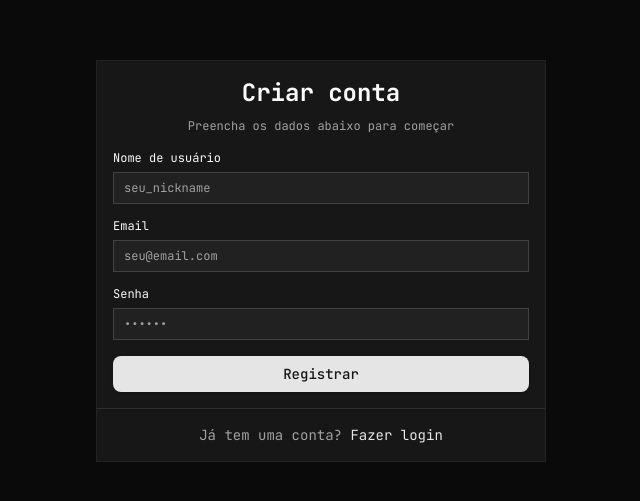
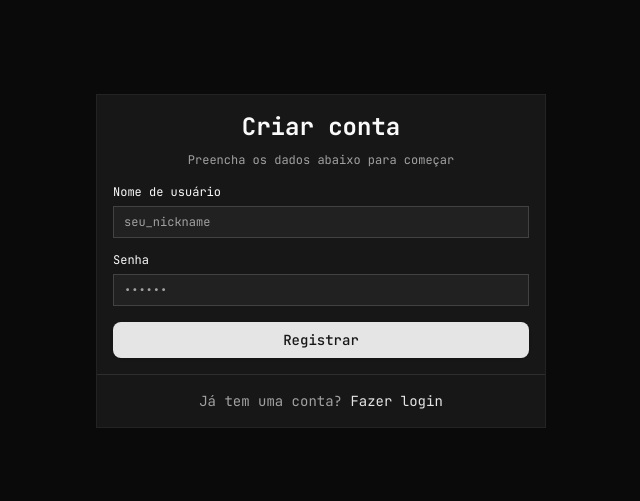
Before and after one commit to prolud/diflen-hub-web, a Next.js app: page /register in a window 1280 px wide. Shown: the part 139-640 px from the top of the page, without its empty margins (319-959 px from the left). Built offline with nearby package versions, Linux system fonts and the light colour scheme.

Commit message:
✨ feat: replace email with username in login and register forms

```diff
--- a/src/app/login/page.tsx
+++ b/src/app/login/page.tsx
@@ -14,7 +14,7 @@ import Link from 'next/link';
 import { Eye, EyeOff } from 'lucide-react';
 
 const loginSchema = z.object({
-  email: z.string().email('Email inválido'),
+  username: z.string().min(3, 'O nome de usuário deve ter pelo menos 3 caracteres'),
   password: z.string().min(6, 'A senha deve ter pelo menos 6 caracteres'),
 });
 
@@ -27,7 +27,7 @@ export default function LoginPage() {
   const form = useForm<z.infer<typeof loginSchema>>({
     resolver: zodResolver(loginSchema),
     defaultValues: {
-      email: '',
+      username: '',
       password: '',
     },
   });
@@ -57,7 +57,7 @@ export default function LoginPage() {
         <CardHeader className="space-y-1 text-center">
           <CardTitle className="text-2xl font-bold">Diflen Hub</CardTitle>
           <CardDescription>
-            Entre com seu email e senha para acessar
+            Entre com seu usuário e senha para acessar
           </CardDescription>
         </CardHeader>
         <CardContent>
@@ -65,12 +65,12 @@ export default function LoginPage() {
             <form onSubmit={form.handleSubmit(onSubmit)} className="space-y-4">
               <FormField
                 control={form.control}
-                name="email"
-                render={({ field }: { field: ControllerRenderProps<z.infer<typeof loginSchema>, 'email'> }) => (
+                name="username"
+                render={({ field }: { field: ControllerRenderProps<z.infer<typeof loginSchema>, 'username'> }) => (
                   <FormItem>
-                    <FormLabel>Email</FormLabel>
+                    <FormLabel>Usuário</FormLabel>
                     <FormControl>
-                      <Input placeholder="seu@email.com" {...field} />
+                      <Input placeholder="seu_usuário" {...field} />
                     </FormControl>
                     <FormMessage />
                   </FormItem>
--- a/src/app/register/page.tsx
+++ b/src/app/register/page.tsx
@@ -14,7 +14,6 @@ import Link from 'next/link';
 
 const registerSchema = z.object({
   username: z.string().min(3, 'O nome de usuário deve ter pelo menos 3 caracteres'),
-  email: z.string().email('Email inválido'),
   password: z.string().min(6, 'A senha deve ter pelo menos 6 caracteres'),
 });
 
@@ -27,7 +26,6 @@ export default function RegisterPage() {
     resolver: zodResolver(registerSchema),
     defaultValues: {
       username: '',
-      email: '',
       password: '',
     },
   });
@@ -75,19 +73,6 @@ export default function RegisterPage() {
               />
               <FormField
                 control={form.control}
-                name="email"
-                render={({ field }) => (
-                  <FormItem>
-                    <FormLabel>Email</FormLabel>
-                    <FormControl>
-                      <Input placeholder="seu@email.com" {...field} />
-                    </FormControl>
-                    <FormMessage />
-                  </FormItem>
-                )}
-              />
-              <FormField
-                control={form.control}
                 name="password"
                 render={({ field }) => (
                   <FormItem>
```
